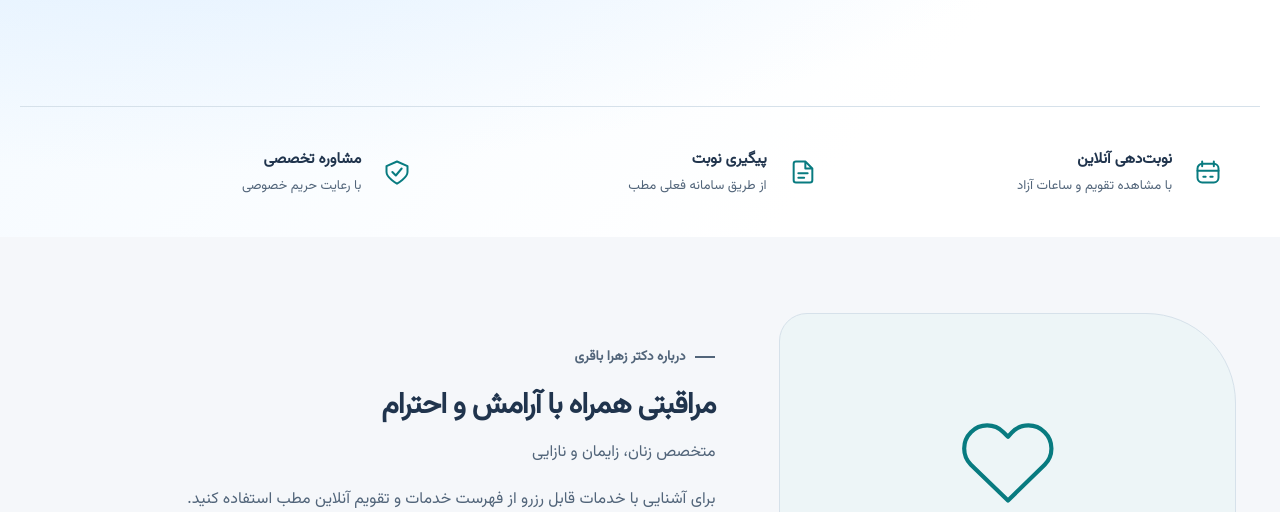
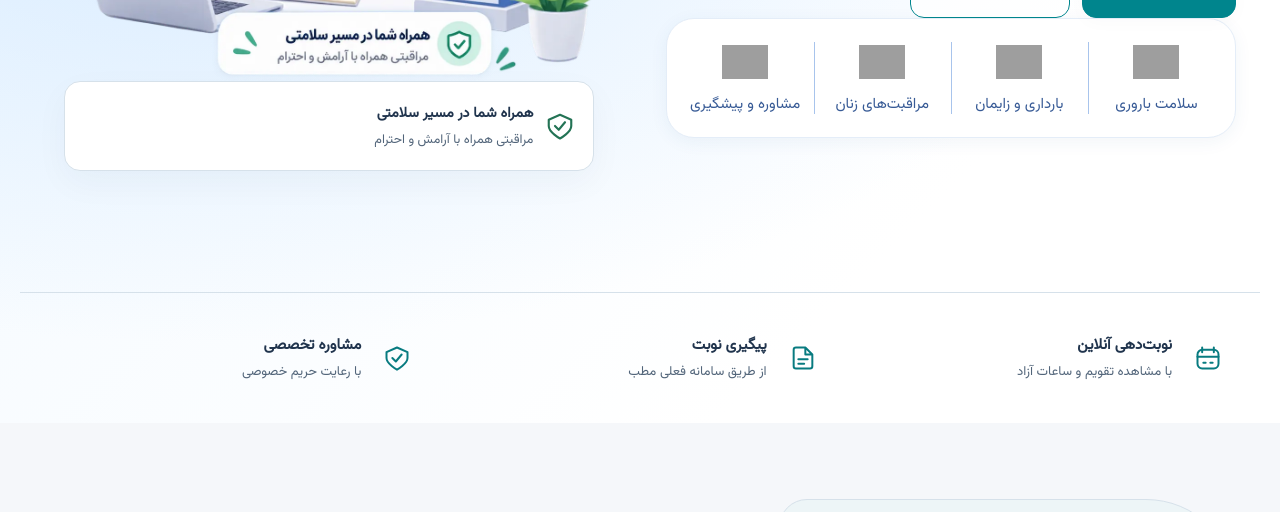
Before and after one commit to anishopmobile/ani-doctor, a Laravel app: page / in a window 1280 px wide. Shown: the part 645-1157 px from the top of the page. Run offline with Laravel 12, Linux system fonts and the light colour scheme; data comes from the database, SQL or seed files in the repository; data that the repository does not hold is empty; grey boxes are pictures that could not be loaded.

Commit message:
add services info section
Updated hero title and added service information section.

```diff
--- a/resources/views/website/home.blade.php
+++ b/resources/views/website/home.blade.php
@@ -55,13 +55,40 @@
                 @else
                     <p class="eyebrow">{{ $websiteTheme['brand_name'] }}</p>
                     <p class="hero-subtitle">{{ $websiteTheme['brand_subtitle'] }}</p>
-                    @php($heroTitleParts = explode('،', $websiteTheme['hero_title'], 2))
-                    <h1><span>{{ $heroTitleParts[0] }}@if(count($heroTitleParts) > 1)،@endif</span>@if(count($heroTitleParts) > 1)<span class="hero-title-accent">{{ trim($heroTitleParts[1]) }}</span>@endif</h1>
+                    <h1>{{ $websiteTheme['hero_title'] }}</h1>
                     <p class="lead">{{ $websiteTheme['hero_text'] }}</p>
-                    <div class="hero-actions"><a class="btn-primary-site" href="{{ $websiteTheme['hero_button_url'] }}">{{ $websiteTheme['hero_button_label'] }}<x-ui-icon name="arrow"/></a><a class="btn-outline-site" href="{{ $websiteTheme['hero_secondary_url'] }}">{{ $websiteTheme['hero_secondary_label'] }}<x-ui-icon name="arrow"/></a></div>
+                    <div class="hero-actions"><a class="btn-primary-site" href="{{ $websiteTheme['hero_button_url'] }}">{{ $websiteTheme['hero_button_label'] }}</a><a class="btn-outline-site" href="{{ $websiteTheme['hero_secondary_url'] }}">{{ $websiteTheme['hero_secondary_label'] }}</a></div>
                 @endif
-            </div>
-            <div class="hero-art">@if($websitePortrait)<img class="doctor-portrait" src="{{ route('website.media.show', $websitePortrait) }}" alt="{{ $websitePortrait->alt_text }}" fetchpriority="high"><div class="hero-art-caption"><x-ui-icon name="shield"/><span><strong>{{ $websiteTheme['hero_art_title'] }}</strong><small>{{ $websiteTheme['hero_art_subtitle'] }}</small></span></div>@else<img class="hero-illustration" src="{{ asset('assets/clinic-art.svg') }}" width="1254" height="1254" alt="{{ $websiteTheme['brand_name'] }} — {{ $websiteTheme['brand_subtitle'] }}" fetchpriority="high">@endif</div>
+			<section class="services-info">
+				  <div class="service-item">
+					<div class="service-content">
+					  <img src="{{ asset('assets/icons/pregnancy.svg') }}" alt="سلامت باروری">
+					  <span>سلامت باروری</span>
+					</div>
+					<span class="divider"></span>
+				  </div>
+				  <div class="service-item">
+					<div class="service-content">
+					  <img src="{{ asset('assets/icons/pregnancy-care.svg') }}" alt="بارداری و زایمان">
+					  <span>بارداری و زایمان</span>
+					</div>
+					<span class="divider"></span>
+				  </div>
+				  <div class="service-item">
+					<div class="service-content">
+					  <img src="{{ asset('assets/icons/heart.svg') }}" alt="مراقبت‌های زنان">
+					  <span>مراقبت‌های زنان</span>
+					</div>
+					<span class="divider"></span>
+				  </div>
+				  <div class="service-item">
+					<div class="service-content">
+					  <img src="{{ asset('assets/icons/consultation.svg') }}" alt="مشاوره و پیشگیری">
+					  <span>مشاوره و پیشگیری</span>
+					</div>
+				  </div>
+			</section>
+            </div>            <div class="hero-art">@if($websitePortrait)<img class="doctor-portrait" src="{{ route('website.media.show', $websitePortrait) }}" alt="{{ $websitePortrait->alt_text }}" fetchpriority="high">@else<img class="hero-illustration" src="{{ asset('assets/clinic-art.webp') }}" width="640" height="600" alt="">@endif<div class="hero-art-caption"><x-ui-icon name="shield"/><span><strong>{{ $websiteTheme['hero_art_title'] }}</strong><small>{{ $websiteTheme['hero_art_subtitle'] }}</small></span></div></div>
         </div>
         @if($websiteTheme['highlight_items'])<div class="container hero-highlights">
             @foreach($websiteTheme['highlight_items'] as $highlight)<div><x-ui-icon :name="['calendar','file','shield'][$loop->index % 3]"/><strong>{{ $highlight['title'] }}</strong><span>{{ $highlight['text'] }}</span></div>@endforeach
```
